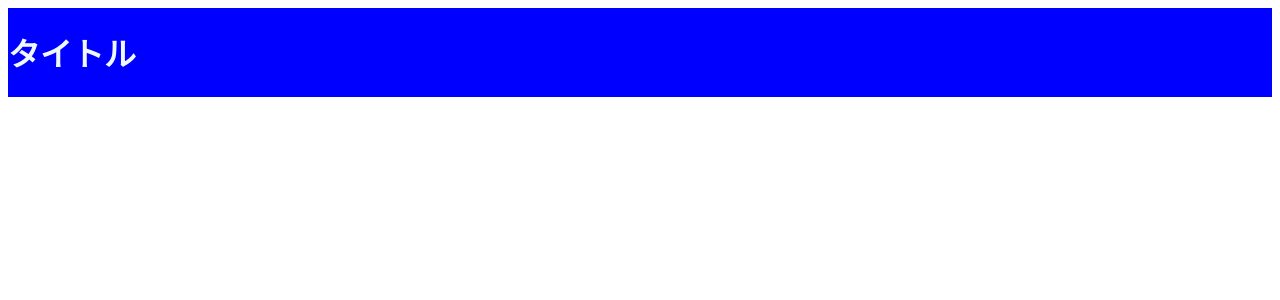
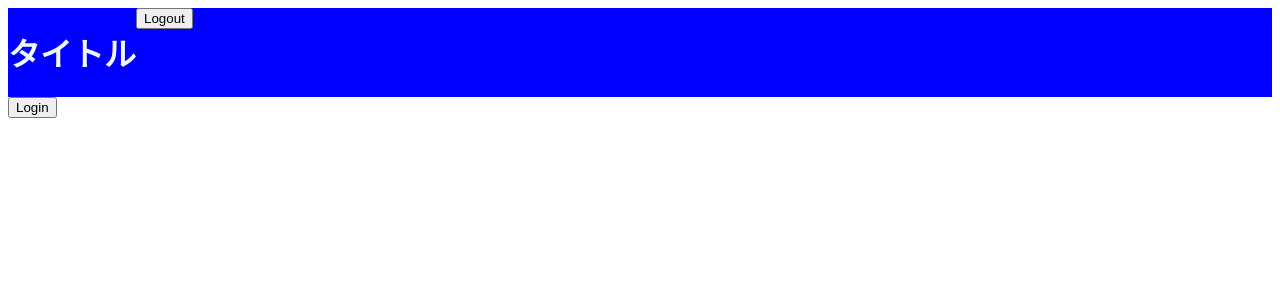
Before and after one commit to M-Shinoda/nuxt3-staf-ops, a Nuxt app: page /login in a window 1280 px wide. Shown: the top 300 px of the page. Built offline with nearby package versions, Linux system fonts and the light colour scheme.

Commit message:
add: シンプルなログイン機能

```diff
--- a/components/MainHeader.vue
+++ b/components/MainHeader.vue
@@ -1,6 +1,22 @@
+<script lang="ts" setup>
+import { useAuth } from '~/middleware/auth.global'
+
+const logout = () => {
+  const router = useRouter()
+  const { logout } = useAuth()
+  logout()
+  router.push('/login')
+}
+</script>
+
 <template>
   <div class="header">
     <h1>タイトル</h1>
+    <div>
+      <button @click="logout">
+        Logout
+      </button>
+    </div>
   </div>
 </template>
 
--- /dev/null
+++ b/middleware/auth.global.ts
@@ -0,0 +1,37 @@
+export const useAuth = () => {
+  const cookie = useCookie('isLogin')
+
+  const login = () => {
+    cookie.value = true.toString()
+  }
+
+  const logout = () => {
+    cookie.value = null
+  }
+
+  const getIsLogedIn = ():boolean => {
+    return cookie.value?.toString() === 'true'
+  }
+
+  return {
+    getIsLogedIn,
+    login,
+    logout
+  }
+}
+
+export default defineNuxtRouteMiddleware((to, from) => {
+  const { getIsLogedIn } = useAuth()
+  const isLogined = getIsLogedIn()
+  const router = useRouter()
+
+  if (!isLogined) {
+    if (to.path === from.path) {
+      if (to.path !== '/login') {
+        router.push('/login')
+      }
+    }
+  } else if (to.path === '/login') {
+    router.push('/task')
+  }
+})
--- a/pages/login.vue
+++ b/pages/login.vue
@@ -1,3 +1,18 @@
+<script lang="ts" setup>
+import { useAuth } from '~/middleware/auth.global'
+
+const login = () => {
+  const router = useRouter()
+  const { login } = useAuth()
+  login()
+  router.push('/task')
+}
+</script>
+
 <template>
-  <div />
+  <div>
+    <button @click="login">
+      Login
+    </button>
+  </div>
 </template>
```
